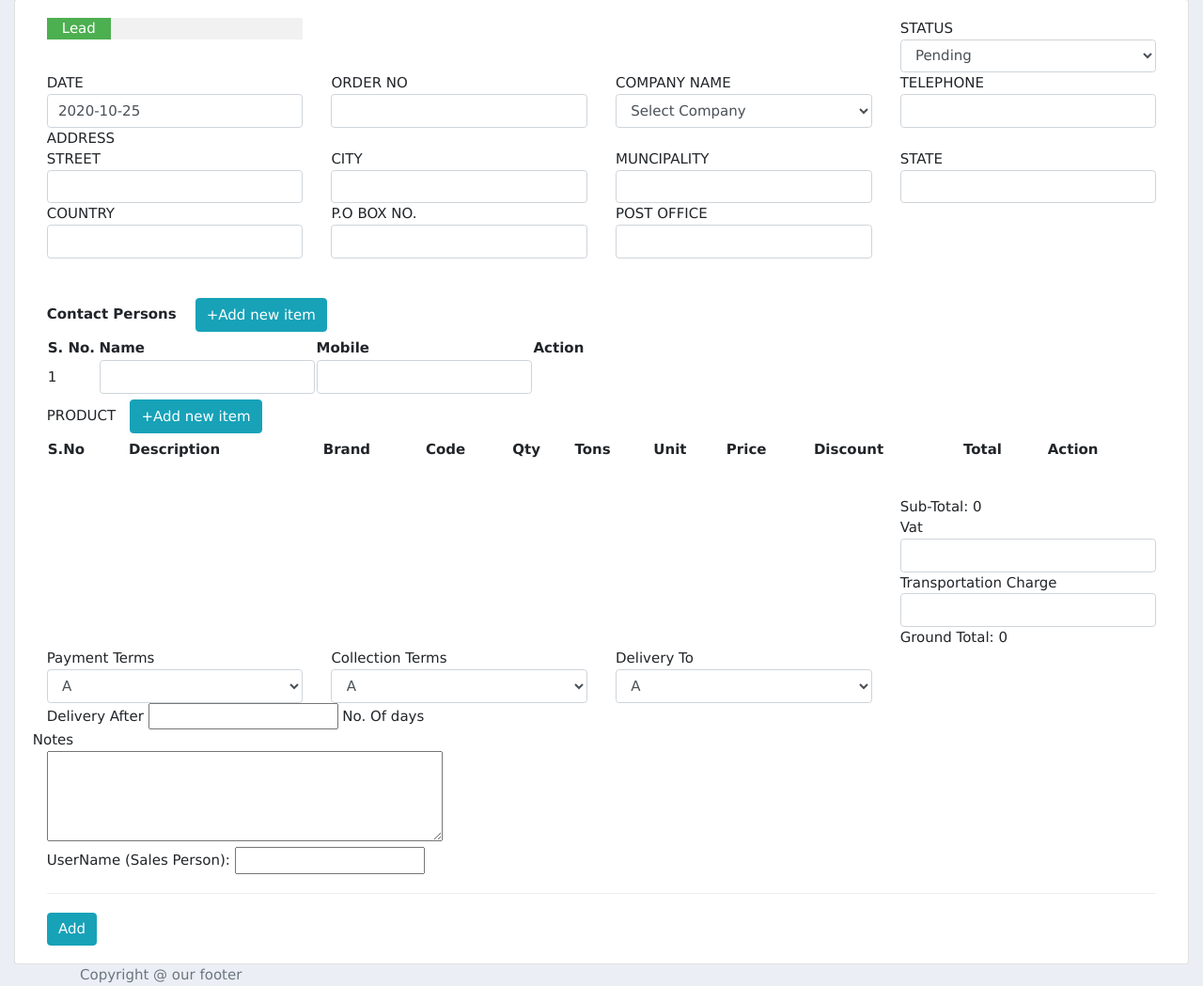
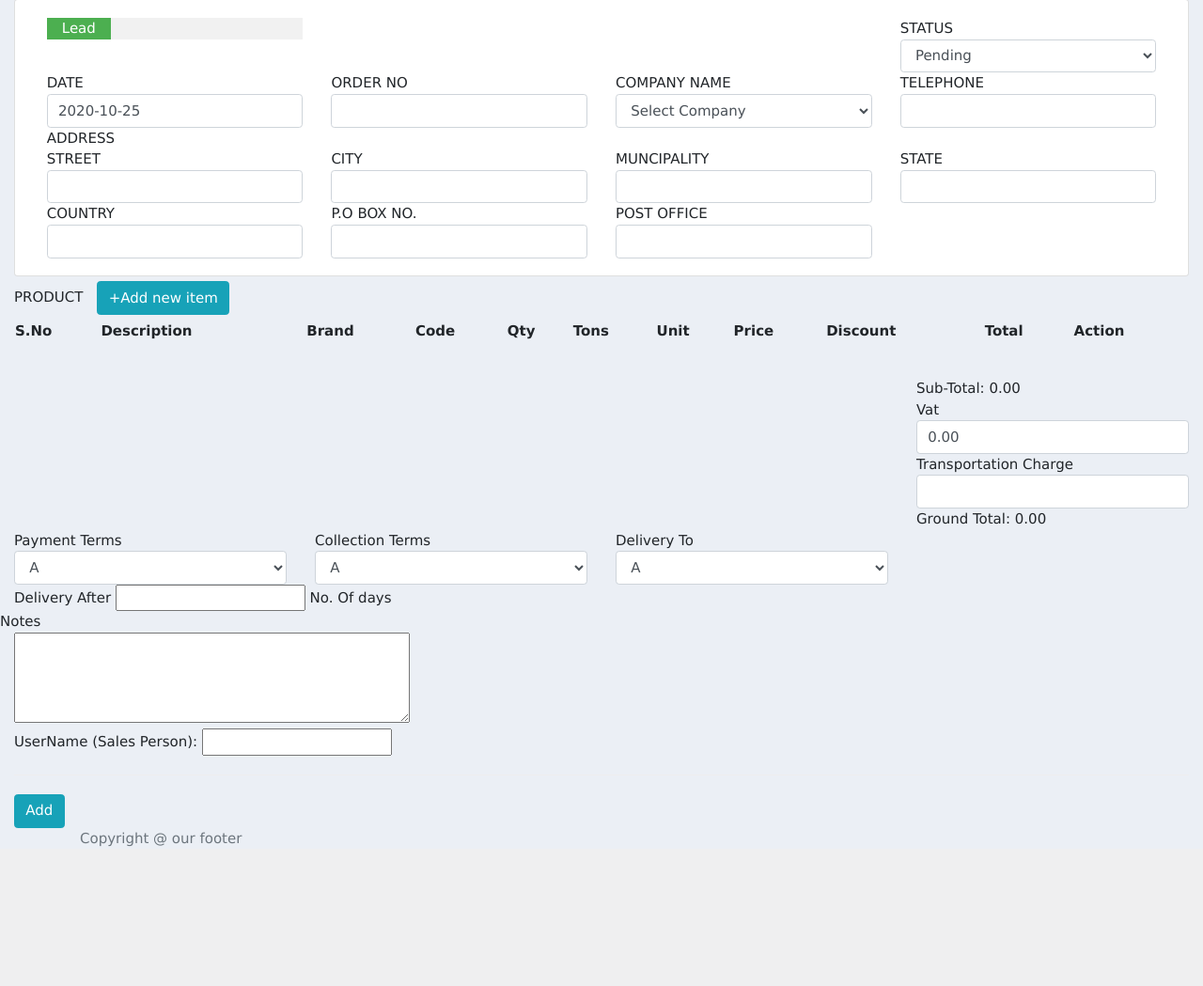
Before and after one commit to shkhan922/CRM-APP-Django, a Django app: page /create_order/ in a window 1280 px wide. Shown: the part 404-1453 px from the top of the page at 94% size. After the commit the page ends 1305 px from the top, so only its background shows below. Run offline with Django 3.2, Linux system fonts and the light colour scheme; a user stored in the database is signed in; data comes from the database, SQL or seed files in the repository; lists and menus that the app fills with data are empty; parts of the project's set-up code (start-up, migrations or seed data) failed here and were passed over; some libraries are stand-ins or nearby versions.

Commit message:
code pushed

```diff
--- a/accounts/admin.py
+++ b/accounts/admin.py
@@ -7,7 +7,6 @@
 admin.site.register(Customer)
 admin.site.register(Product)
 admin.site.register(Tag)
-admin.site.register(Order)
+admin.site.register(LeadOrder)
 admin.site.register(CustomerContactPerson)
-admin.site.register(Lead)
 admin.site.register(Deal)
--- a/accounts/filters.py
+++ b/accounts/filters.py
@@ -10,6 +10,6 @@
 
 
 	class Meta:
-		model = Order
+		model = LeadOrder
 		fields = '__all__'
 		exclude = ['customer', 'date_created']
--- a/accounts/forms.py
+++ b/accounts/forms.py
@@ -14,7 +14,7 @@
 
 class OrderForm(ModelForm):
 	class Meta:
-		model = Order
+		model = LeadOrder
 		fields = '__all__'
 
 class CreateUserForm(UserCreationForm):
--- a/accounts/models.py
+++ b/accounts/models.py
@@ -59,7 +59,7 @@
 	def __str__(self):
 		return self.name
 
-class Order(models.Model):
+class LeadOrder(models.Model):
 	STATUS = (
 			('Pending', 'Pending'),
 			('Out for delivery', 'Out for delivery'),
@@ -108,17 +108,9 @@
 		return str(self.order_no)
 
 
-class Lead(models.Model):
-
-	order = models.ForeignKey(Order, on_delete= models.SET_NULL, null=True)
-
-
-	def __str__(self):
-		return str(self.order)
-
 class Deal(models.Model):
 
-	deal = models.ForeignKey(Lead, on_delete= models.SET_NULL, null=True)
+	deal = models.ForeignKey(LeadOrder, on_delete= models.SET_NULL, null=True)
 
 
 	def __str__(self):
--- a/accounts/templates/accounts/order_form.html
+++ b/accounts/templates/accounts/order_form.html
@@ -91,33 +91,7 @@
                                 <input type="text" name="postoffice" maxlength="200" class="form-control" required="" id="postoffice">
                             </div>
                         </div>
-                        <div class="row">
-                            <p>&nbsp;<br/></p>
-                            <div class="col-6"></div>
-                            <div class="col-6">
-                                <div style="margin-top: 5px;margin-bottom: 5px">
-                                    <span style="margin-right: 15px"><b>Contact Persons</b></span>
-                                    <button type="button" class="btn btn-info" onclick="onclick_add_contact()">+Add new item</button>
-                                </div>
-                                <table width="100%">
-                                    <thead>
-                                        <th>S. No.</th>
-                                        <th>Name</th>
-                                        <th>Mobile</th>
-                                        <th>Action</th>
-                                    </thead>
-                                    <tbody id="contact_persons">
-                                        <tr>
-                                            <td>1</td>
-                                            <td>
-                                                <input type="text" class="form-control" name="contact_person_name[]" required>
-                                            </td>
-                                            <td>
-                                                <input type="text" name="contact_person_mobile[]" class="form-control" required>
-                                            </td>
-                                        </tr>
-                                    </tbody>
-                                </table>
+
                             </div>
                         </div>
                         <div class="row">
@@ -547,45 +521,8 @@
     }
     datepickerLoad();
 
+    onclick_total_v_row();
 
-
-    function onclick_add_contact(){
-        var i = ($("#contact_persons").children().length) + 1;
-
-        var htm = '';
-        htm += '<tr id="contact_tr_' + i + '">';
-
-        htm += '<td>';
-        htm += '' + i + '';
-        htm += '</td>';
-
-        htm += '<td>';
-        htm += '<input type="text" class="form-control" name="contact_person_name[]" required>';
-        htm += '</td>';
-
-        htm += '<td>';
-        htm += '<input type="text" name="contact_person_mobile[]" class="form-control" required>';
-        htm += '</td>';
-
-        htm += '<td>';
-        htm += '<button type="button" class="btn btn-info" onclick="onclick_delete_row('+ i +')">Delete</button>';
-        htm += '</td>';
-
-        htm += '</tr>';
-
-        $("#contact_persons").append(htm);
-    }
-
-    function onclick_delete_row(row_id){
-        $('#contact_tr_' + row_id).remove();
-        reset_index();
-    }
-
-    function reset_index(){
-        $('#contact_persons tr').each(function(i) {
-            $(this).find("td:first").html(i + 1);
-        });
-    }
 
 </script>
 {% endblock %}
--- a/accounts/views.py
+++ b/accounts/views.py
@@ -187,7 +187,7 @@
 	param = param.dict()
 	print(param)
 			#param['company_name'] = int(param['company_name'])
-	obj = Order(**param)
+	obj = LeadOrder(**param)
 	obj.save()
 
 	#return JsonResponse('success')
@@ -195,8 +195,8 @@
 
 	customers = list(Customer.objects.all().values())
 	products = list(Product.objects.all().values())
-	context = {'form': form, 'status': Order.STATUS_L, 'customers': customers, 'products': products,
-			   'units': Order.UNITS}
+	context = {'form': form, 'status': LeadOrder.STATUS_L, 'customers': customers, 'products': products,
+			   'units': LeadOrder.UNITS}
 	return render(request, 'accounts/order_form.html', context)
 
 
```
Also changed, not shown: accounts/migrations/0011_auto_20201023_1605.py (added), db.sqlite3.
